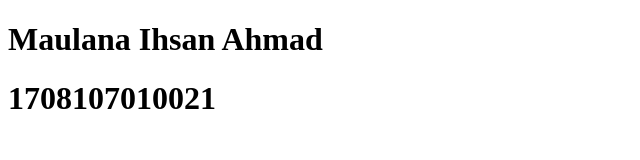
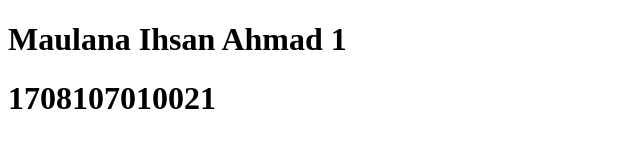
Before and after one commit to Moel3426/INF-206--2019-KelompokC-DY-, a plain HTML site: page maulana.html in a window 1280 px wide. Shown: the full height of the page, 0-640 px from the left. Drawn offline with Linux system fonts and the light colour scheme.

Commit message:
Maulana Tambah Nama

```diff
--- a/maulana.html
+++ b/maulana.html
@@ -9,7 +9,7 @@
 </head>
 
 <body>
-    <h1>Maulana Ihsan Ahmad</h1>
+    <h1>Maulana Ihsan Ahmad 1</h1>
     <h1>1708107010021</h1>
 </body>
 
```
